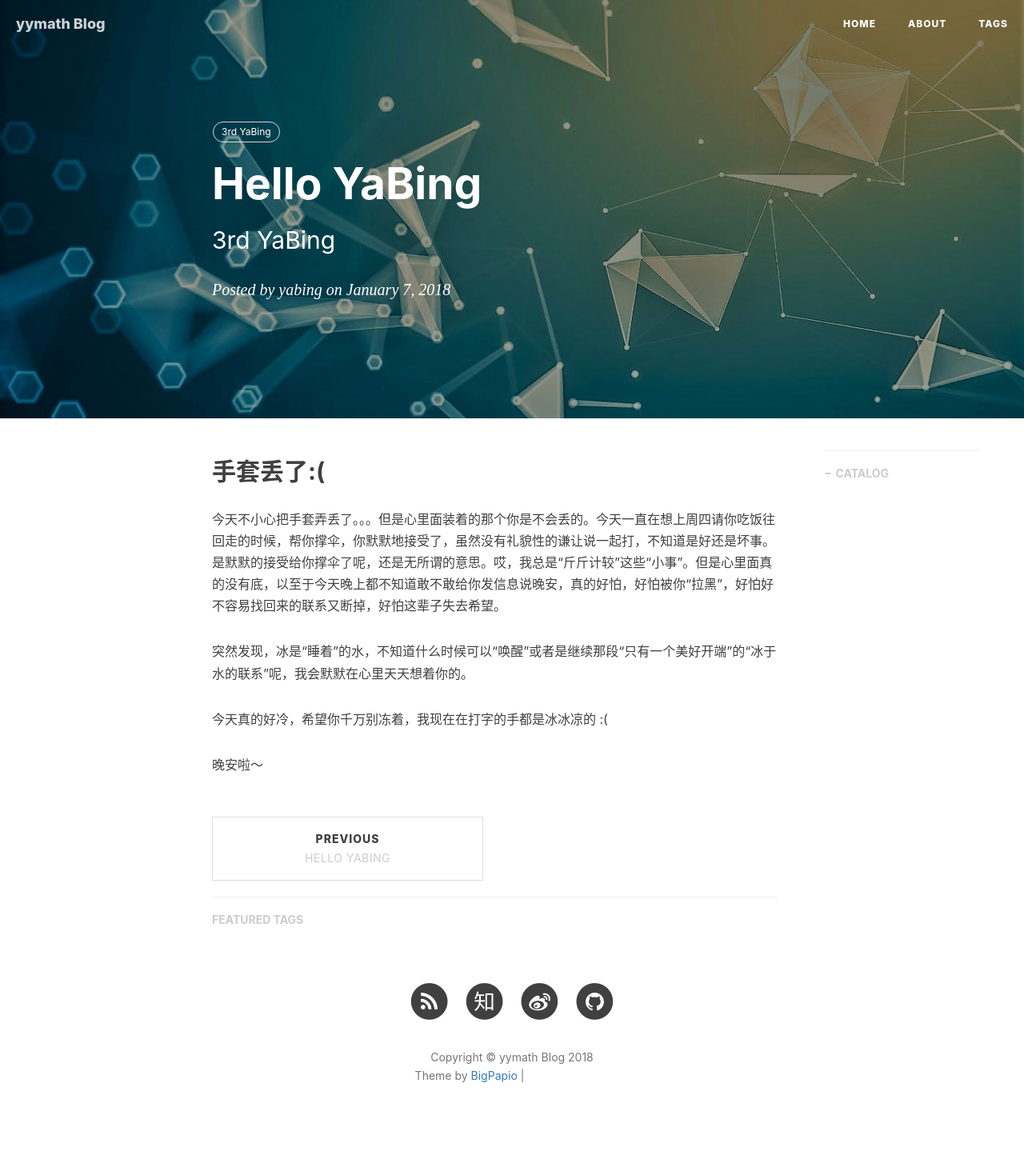
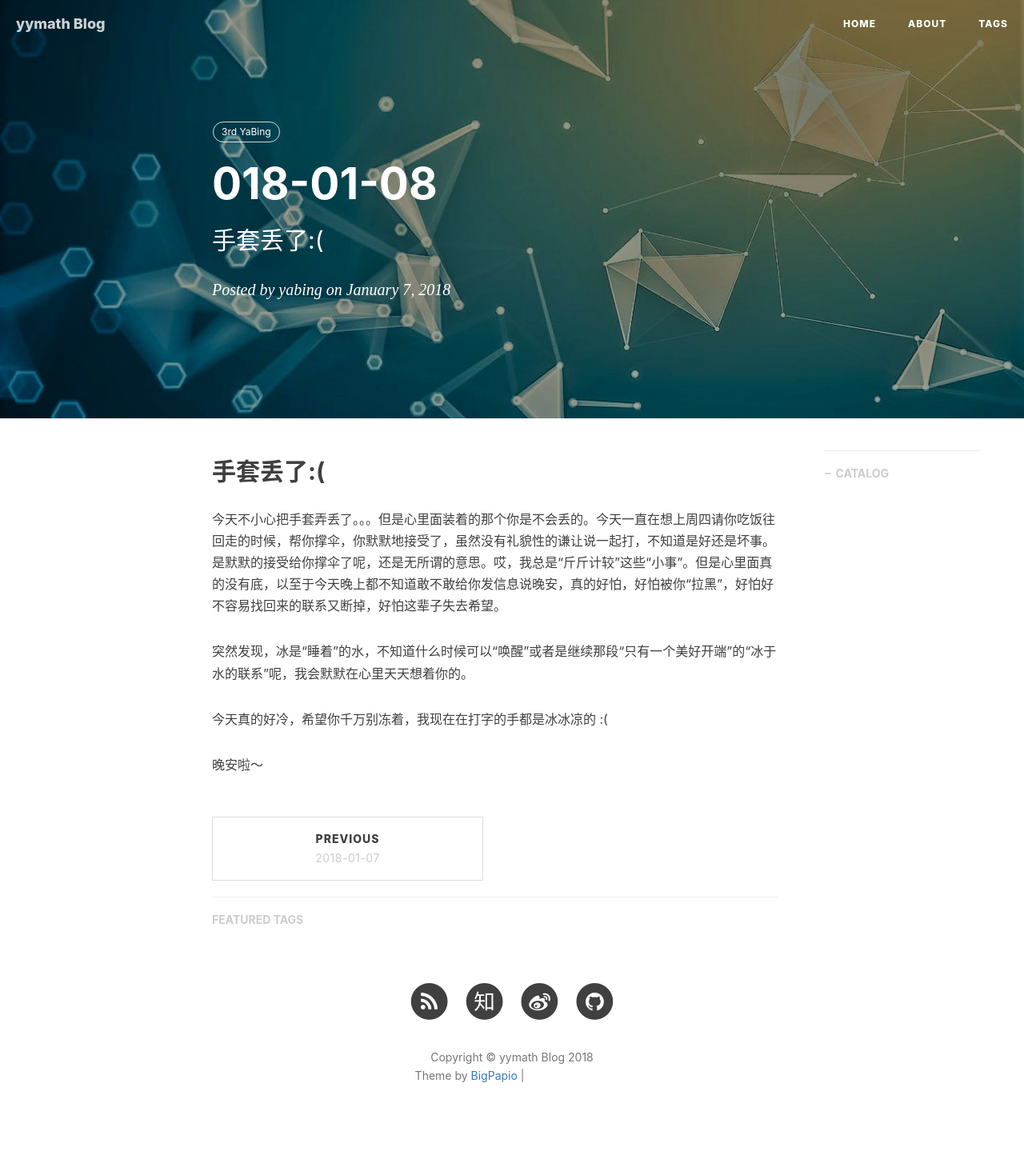
Before and after one commit to yymath/yymath.github.io, a Jekyll site: the page built from _posts/2018-01-08-YaBing.markdown, in a window 1280 px wide. Shown: the whole page at 80% size. Built offline with Jekyll 4.4.1, drawn with Linux system fonts in a browser that asks for light colours; nearby versions of some CDN libraries; comment, search, counter and statistics services are not loaded; grey boxes are pictures that could not be loaded.

Commit message:
change date

```diff
--- a/_posts/2018-01-06-YaBing.markdown
+++ b/_posts/2018-01-06-YaBing.markdown
@@ -1,7 +1,7 @@
 ---
 layout:     post
 title:      "Hello YaBing"
-subtitle:   "First YaBing"
+subtitle:   "Sweet start"
 date:       2018-01-06 20:58:00
 author:     "yabing"
 header-img: "img/home-bg.jpg"
--- a/_posts/2018-01-07-YaBing.markdown
+++ b/_posts/2018-01-07-YaBing.markdown
@@ -1,7 +1,7 @@
 ---
 layout:     post
-title:      "Hello YaBing"
-subtitle:   "Second YaBing"
+title:      "2018-01-07"
+subtitle:   "有没有在讨厌我啊"
 date:       2018-01-07 21:58:00
 author:     "yabing"
 header-img: "img/home-bg.jpg"
--- a/_posts/2018-01-08-YaBing.markdown
+++ b/_posts/2018-01-08-YaBing.markdown
@@ -1,7 +1,7 @@
 ---
 layout:     post
-title:      "Hello YaBing"
-subtitle:   "3rd YaBing"
+title:      "018-01-08"
+subtitle:   "手套丢了:("
 date:       2018-01-07 21:58:00
 author:     "yabing"
 header-img: "img/home-bg.jpg"
```
